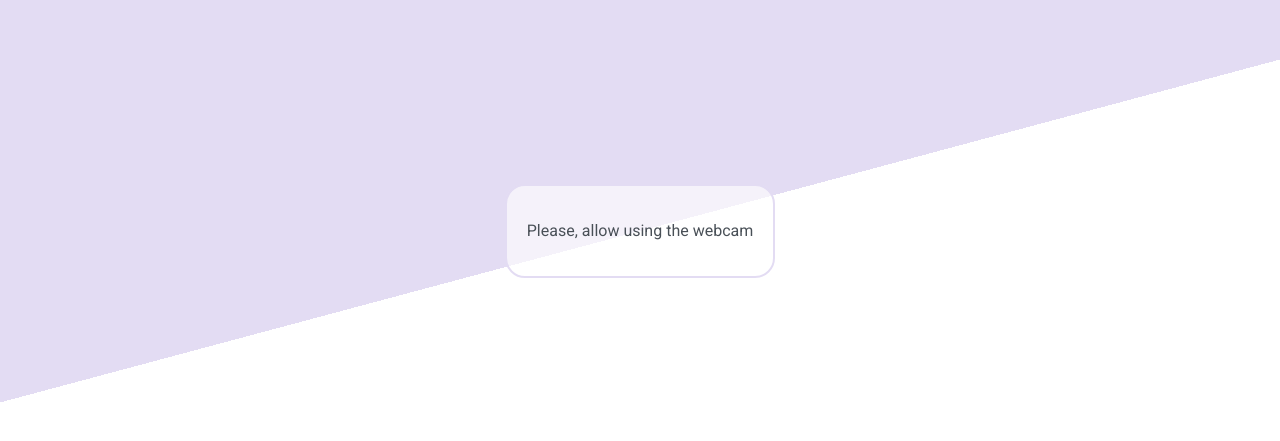
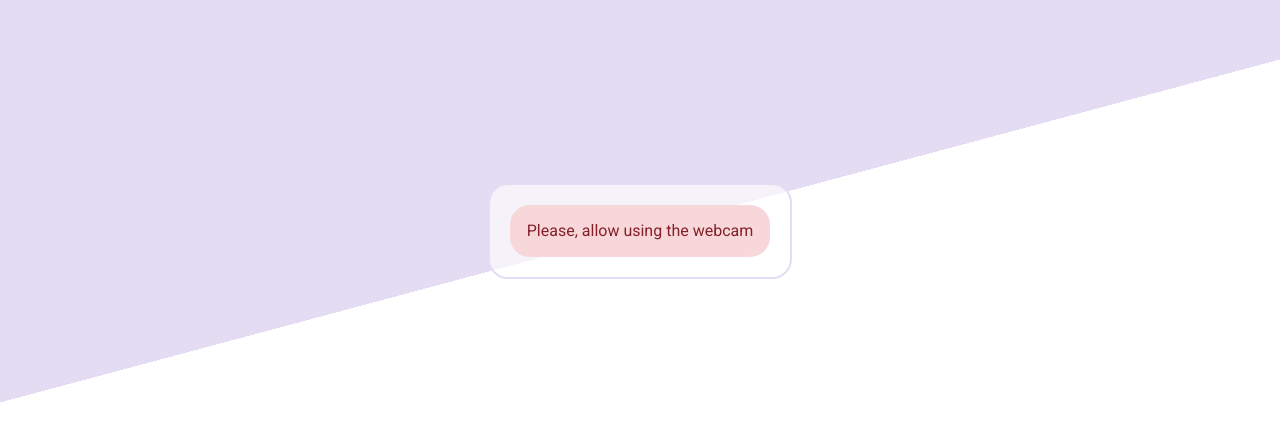
Before and after one commit to vladislooove/ylyl, a Next.js app: page /Play/components/CameraStreamError in a window 1280 px wide. Shown: the part 169-610 px from the top of the page. Built offline with nearby package versions, Linux system fonts and the light colour scheme.

Commit message:
Basic mechanism to detect smile

```diff
--- /dev/null
+++ b/pages/Play/components/CameraStreamError/CameraStreamError.module.scss
@@ -0,0 +1,7 @@
+.alert {
+  color: #842029;
+  background-color: #f8d7da;
+  border: 2px solid #f8d7da;
+  border-radius: 20px;
+  padding: 15px;
+}
--- a/pages/Play/components/CameraStreamError/index.tsx
+++ b/pages/Play/components/CameraStreamError/index.tsx
@@ -1,11 +1,12 @@
 // Libs
 import { FC } from 'react';
 
+// Styles
+import styles from './CameraStreamError.module.scss';
+
 export const CameraStreamError: FC = () => (
-  <div>
-    <p>
-      Please, allow using the webcam
-    </p>
+  <div className={styles.alert}>
+    Please, allow using the webcam
   </div>
 );
 
--- /dev/null
+++ b/pages/Play/components/FaceParcer/types.ts
@@ -0,0 +1,4 @@
+export interface FaceParcerProps {
+  stream: MediaStream;
+  onLaugh: () => void;
+}
```
Also changed, not shown: pages/Play/components/FaceParcer/index.tsx (added, +42 -0 lines), pages/Play/index.tsx (+8 -2 lines).
